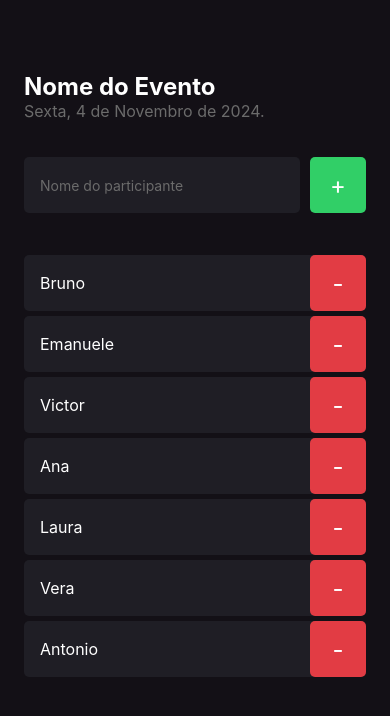
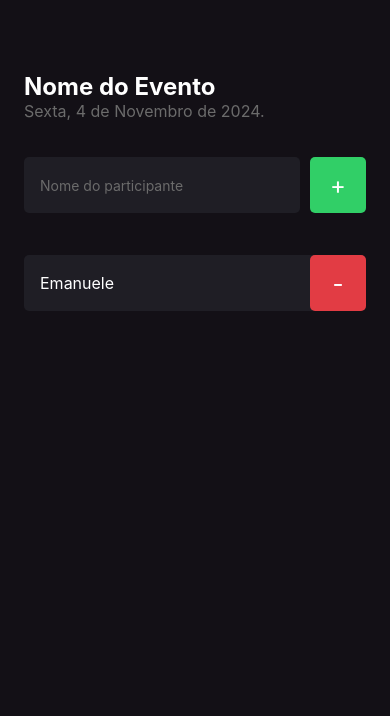
Before and after one commit to brunoemferreira/rocketseat-imhere, a React Native app in the folder imhere/: screen / in a window 390 px wide. Shown: the top 716 px of the page. Built offline with nearby package versions, Linux system fonts and the light colour scheme.

Commit message:
Adicionando participantes

```diff
--- a/imhere/src/screens/Home/index.tsx
+++ b/imhere/src/screens/Home/index.tsx
@@ -1,3 +1,4 @@
+import { useState } from "react";
 import {
   Text,
   View,
@@ -11,15 +12,7 @@ import { styles } from "./styles";
 import { Participant } from "../../components/Participant";
 
 export function Home() {
-  const participants = [
-    "Bruno",
-    "Emanuele",
-    "Victor",
-    "Ana",
-    "Laura",
-    "Vera",
-    "Antonio",
-  ];
+  const [participants, setParticipants] = useState(["Emanuele"]);
 
   function handleParticipantAdd() {
     if (participants.includes("Bruno")) {
@@ -28,6 +21,7 @@ export function Home() {
         "Já Existe participante com esse Nome!!!"
       );
     }
+    setParticipants((prevState) => [...prevState,"Ana"]);
   }
 
   function handleParticipantRemove(name: string) {
```
